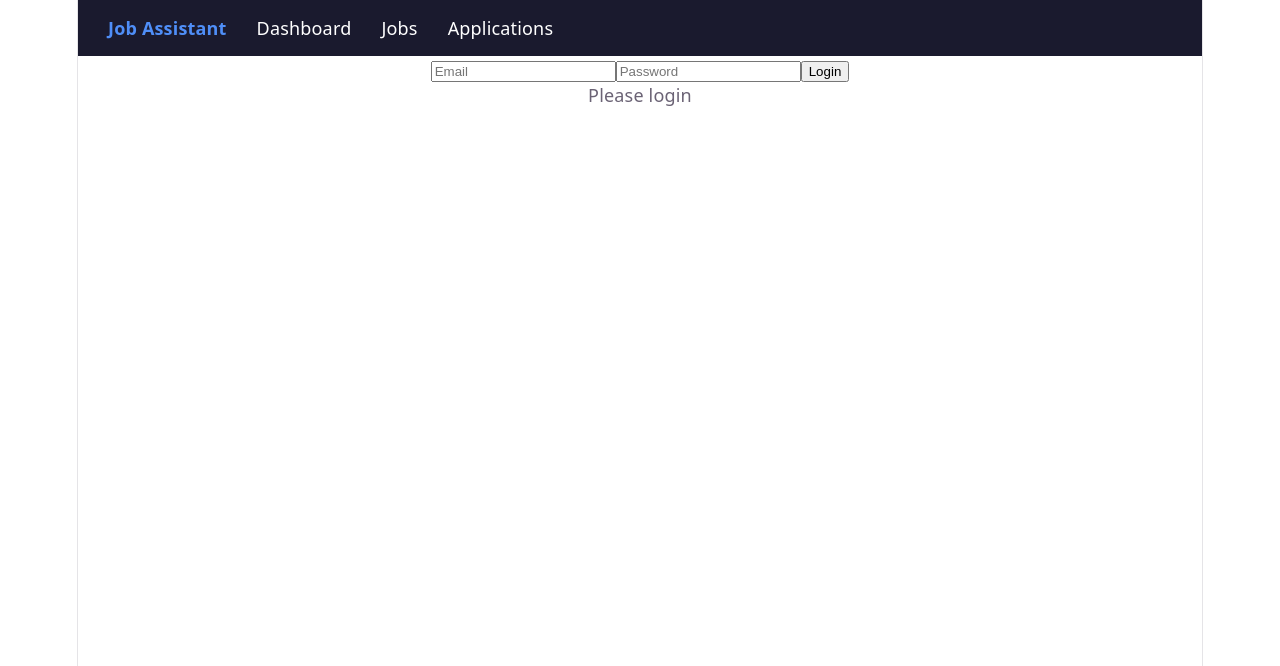
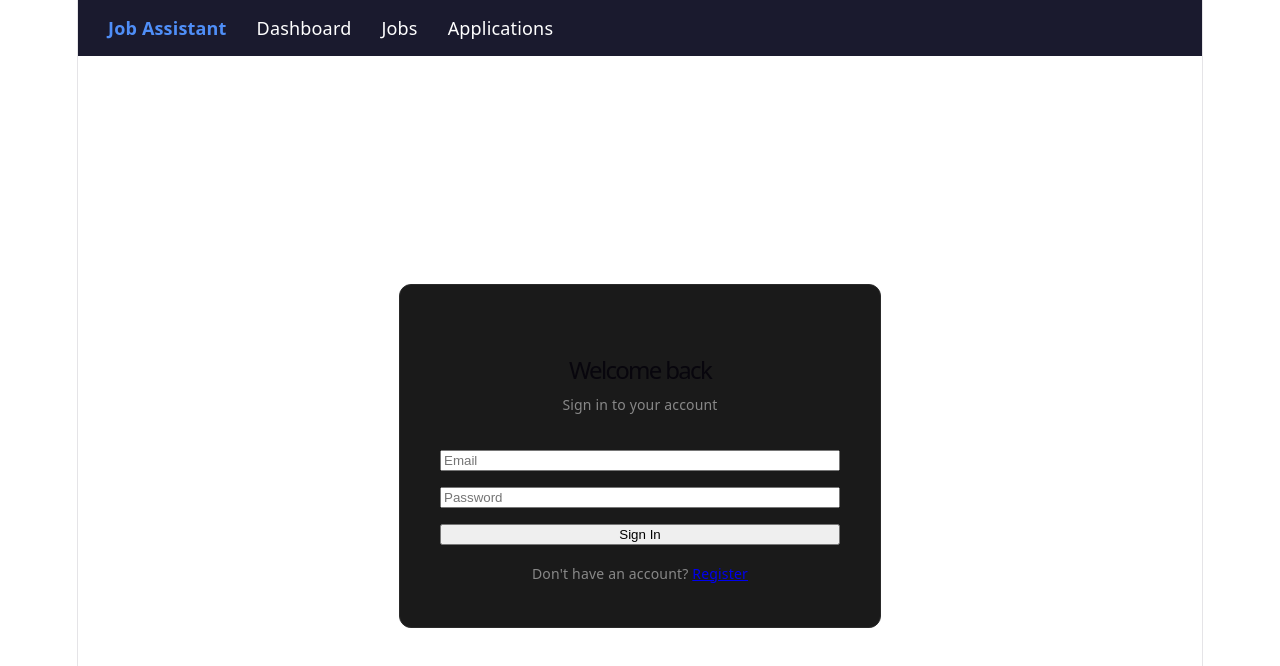
Before and after one commit to Yash-Annapure/job-assistant, a React app in the folder frontend/: page /login in a window 1280 px wide. Shown: the top 666 px of the page. Built offline with nearby package versions, Linux system fonts and the light colour scheme; the HTML template or start-up script is replaced by a standard one.

Commit message:
added UI styling for all pages

```diff
--- a/frontend/src/App.css
+++ b/frontend/src/App.css
@@ -1,184 +1,49 @@
-.counter {
-  font-size: 16px;
-  padding: 5px 10px;
-  border-radius: 5px;
-  color: var(--accent);
-  background: var(--accent-bg);
-  border: 2px solid transparent;
-  transition: border-color 0.3s;
-  margin-bottom: 24px;
-
-  &:hover {
-    border-color: var(--accent-border);
-  }
-  &:focus-visible {
-    outline: 2px solid var(--accent);
-    outline-offset: 2px;
-  }
+* {
+  margin: 0;
+  padding: 0;
+  box-sizing: border-box;
 }
 
-.hero {
-  position: relative;
-
-  .base,
-  .framework,
-  .vite {
-    inset-inline: 0;
-    margin: 0 auto;
-  }
-
-  .base {
-    width: 170px;
-    position: relative;
-    z-index: 0;
-  }
-
-  .framework,
-  .vite {
-    position: absolute;
-  }
-
-  .framework {
-    z-index: 1;
-    top: 34px;
-    height: 28px;
-    transform: perspective(2000px) rotateZ(300deg) rotateX(44deg) rotateY(39deg)
-      scale(1.4);
-  }
-
-  .vite {
-    z-index: 0;
-    top: 107px;
-    height: 26px;
-    width: auto;
-    transform: perspective(2000px) rotateZ(300deg) rotateX(40deg) rotateY(39deg)
-      scale(0.8);
-  }
+body {
+  background-color: #0f0f0f;
+  color: #e8e8e8;
+  font-family: -apple-system, BlinkMacSystemFont, 'Segoe UI', sans-serif;
+  font-size: 16px;
+  line-height: 1.6;
 }
 
-#center {
-  display: flex;
-  flex-direction: column;
-  gap: 25px;
-  place-content: center;
-  place-items: center;
-  flex-grow: 1;
-
-  @media (max-width: 1024px) {
-    padding: 32px 20px 24px;
-    gap: 18px;
-  }
+a {
+  color: #4f8ef7;
+  text-decoration: none;
 }
 
-#next-steps {
-  display: flex;
-  border-top: 1px solid var(--border);
-  text-align: left;
-
-  & > div {
-    flex: 1 1 0;
-    padding: 32px;
-    @media (max-width: 1024px) {
-      padding: 24px 20px;
-    }
-  }
-
-  .icon {
-    margin-bottom: 16px;
-    width: 22px;
-    height: 22px;
-  }
-
-  @media (max-width: 1024px) {
-    flex-direction: column;
-    text-align: center;
-  }
+input, textarea, select {
+  background-color: #1a1a1a;
+  border: 1px solid #2a2a2a;
+  color: #e8e8e8;
+  border-radius: 6px;
+  padding: 10px 14px;
+  font-size: 14px;
+  width: 100%;
+  outline: none;
+  transition: border-color 0.2s;
 }
 
-#docs {
-  border-right: 1px solid var(--border);
-
-  @media (max-width: 1024px) {
-    border-right: none;
-    border-bottom: 1px solid var(--border);
-  }
+input:focus, textarea:focus, select:focus {
+  border-color: #4f8ef7;
 }
 
-#next-steps ul {
-  list-style: none;
-  padding: 0;
-  display: flex;
-  gap: 8px;
-  margin: 32px 0 0;
-
-  .logo {
-    height: 18px;
-  }
-
-  a {
-    color: var(--text-h);
-    font-size: 16px;
-    border-radius: 6px;
-    background: var(--social-bg);
-    display: flex;
-    padding: 6px 12px;
-    align-items: center;
-    gap: 8px;
-    text-decoration: none;
-    transition: box-shadow 0.3s;
-
-    &:hover {
-      box-shadow: var(--shadow);
-    }
-    .button-icon {
-      height: 18px;
-      width: 18px;
-    }
-  }
-
-  @media (max-width: 1024px) {
-    margin-top: 20px;
-    flex-wrap: wrap;
-    justify-content: center;
-
-    li {
-      flex: 1 1 calc(50% - 8px);
-    }
-
-    a {
-      width: 100%;
-      justify-content: center;
-      box-sizing: border-box;
-    }
-  }
+button {
+  background-color: #4f8ef7;
+  color: white;
+  border: none;
+  border-radius: 6px;
+  padding: 10px 20px;
+  font-size: 14px;
+  cursor: pointer;
+  transition: background-color 0.2s;
 }
 
-#spacer {
-  height: 88px;
-  border-top: 1px solid var(--border);
-  @media (max-width: 1024px) {
-    height: 48px;
-  }
+button:hover {
+  background-color: #3a7ae0;
 }
-
-.ticks {
-  position: relative;
-  width: 100%;
-
-  &::before,
-  &::after {
-    content: '';
-    position: absolute;
-    top: -4.5px;
-    border: 5px solid transparent;
-  }
-
-  &::before {
-    left: 0;
-    border-left-color: var(--border);
-  }
-  &::after {
-    right: 0;
-    border-right-color: var(--border);
-  }
-}
--- a/frontend/src/components/LoginForm.jsx
+++ b/frontend/src/components/LoginForm.jsx
@@ -22,11 +22,41 @@ function LoginForm() {
         }
     }
     return (
-    <div>
-        <input onChange={(e) => setEmail(e.target.value)} placeholder="Email"/>
-        <input type="password" onChange={(e) => setPassword(e.target.value)} placeholder="Password"/>
-        <Button label="Login" onClick={handelLogin} />
-        {isLoggedIn ? <h1>WELCOME!</h1> : <p>Please login</p>}
+    <div style={{
+        minHeight: "100vh",
+        display: "flex",
+        alignItems: "center",
+        justifyContent: "center"
+    }}>
+        <div style={{
+            backgroundColor: "#1a1a1a",
+            border: "1px solid #2a2a2a",
+            borderRadius: "12px",
+            padding: "40px",
+            width: "400px"
+        }}>
+            <h1 style={{ marginBottom: "8px", fontSize: "24px" }}>Welcome back</h1>
+            <p style={{ color: "#888", marginBottom: "32px", fontSize: "14px" }}>
+                Sign in to your account
+            </p>
+            <div style={{ display: "flex", flexDirection: "column", gap: "16px" }}>
+                <input
+                    onChange={(e) => setEmail(e.target.value)}
+                    placeholder="Email"
+                    type="email"
+                />
+                <input
+                    type="password"
+                    onChange={(e) => setPassword(e.target.value)}
+                    placeholder="Password"
+                />
+                <Button label="Sign In" onClick={handelLogin} />
+                <p style={{ color: "#888", fontSize: "14px", textAlign: "center" }}>
+                    Don't have an account? <a href="/register">Register</a>
+                </p>
+                {isLoggedIn && <p style={{ color: "#4ade80", textAlign: "center" }}>✓ Logged in</p>}
+            </div>
+        </div>
     </div>
 )
 
--- a/frontend/src/components/RegisterForm.jsx
+++ b/frontend/src/components/RegisterForm.jsx
@@ -25,14 +25,36 @@ function RegisterForm(){
         }
     }
     return (
-        <div>
-            <input onChange={(e) => setUsername(e.target.value)} placeholder="Username"/>
-            <input onChange={(e) => setEmail(e.target.value)} placeholder="Email"/>
-            <input type="password" onChange={(e)=> setPassword(e.target.value)} placeholder="Password"/>
-            <Button lable = "Register" onClick={handelRegistration}/>
-            {registration ? <h1> Registration Successful</h1>: <p>Please register</p>}
+    <div style={{
+        minHeight: "100vh",
+        display: "flex",
+        alignItems: "center",
+        justifyContent: "center"
+    }}>
+        <div style={{
+            backgroundColor: "#1a1a1a",
+            border: "1px solid #2a2a2a",
+            borderRadius: "12px",
+            padding: "40px",
+            width: "400px"
+        }}>
+            <h1 style={{ marginBottom: "8px", fontSize: "24px" }}>Create account</h1>
+            <p style={{ color: "#888", marginBottom: "32px", fontSize: "14px" }}>
+                Start your job search journey
+            </p>
+            <div style={{ display: "flex", flexDirection: "column", gap: "16px" }}>
+                <input onChange={(e) => setUsername(e.target.value)} placeholder="Username"/>
+                <input onChange={(e) => setEmail(e.target.value)} placeholder="Email" type="email"/>
+                <input type="password" onChange={(e) => setPassword(e.target.value)} placeholder="Password"/>
+                <Button lable="Register" onClick={handelRegistration}/>
+                <p style={{ color: "#888", fontSize: "14px", textAlign: "center" }}>
+                    Already have an account? <a href="/login">Sign in</a>
+                </p>
+                {registration && <p style={{ color: "#4ade80", textAlign: "center" }}>✓ Registration successful</p>}
+            </div>
         </div>
-    )
+    </div>
+)
 }
 
 export default RegisterForm
--- a/frontend/src/pages/Dashboard.jsx
+++ b/frontend/src/pages/Dashboard.jsx
@@ -18,12 +18,49 @@ function Dashboard() {
 
 }, [])
 
-    return(
-         <div>
-            <h1>Welcome, {user ? user.username : "..."}</h1>
-            <button onClick={handleLogout}>Logout</button>
+    return (
+    <div style={{ maxWidth: "900px", margin: "60px auto", padding: "0 24px" }}>
+        <div style={{
+            backgroundColor: "#1a1a1a",
+            border: "1px solid #2a2a2a",
+            borderRadius: "12px",
+            padding: "40px",
+            marginBottom: "24px"
+        }}>
+            <h1 style={{ fontSize: "28px", marginBottom: "8px" }}>
+                Welcome back, {user ? user.username : "..."}  👋
+            </h1>
+            <p style={{ color: "#888", marginBottom: "32px" }}>
+                Here's your job search overview
+            </p>
+            <div style={{ display: "flex", gap: "16px" }}>
+                <a href="/jobs" style={{
+                    backgroundColor: "#4f8ef7",
+                    color: "white",
+                    padding: "10px 20px",
+                    borderRadius: "6px",
+                    fontSize: "14px"
+                }}>Search Jobs</a>
+                <a href="/applications" style={{
+                    backgroundColor: "#2a2a2a",
+                    color: "#e8e8e8",
+                    padding: "10px 20px",
+                    borderRadius: "6px",
+                    fontSize: "14px"
+                }}>My Applications</a>
+                <button onClick={handleLogout} style={{
+                    backgroundColor: "transparent",
+                    border: "1px solid #2a2a2a",
+                    color: "#888",
+                    padding: "10px 20px",
+                    borderRadius: "6px",
+                    fontSize: "14px",
+                    cursor: "pointer"
+                }}>Logout</button>
+            </div>
         </div>
-    )
+    </div>
+)
 }
 
 export default Dashboard
--- a/frontend/src/pages/Jobs.jsx
+++ b/frontend/src/pages/Jobs.jsx
@@ -22,24 +22,53 @@ function Jobs(){
         )
     return matchesLocation && matchesQuery
 })
+    return (
+    <div style={{ maxWidth: "900px", margin: "40px auto", padding: "0 24px" }}>
+        <h1 style={{ fontSize: "28px", marginBottom: "8px" }}>Find Jobs</h1>
+        <p style={{ color: "#888", marginBottom: "32px", fontSize: "14px" }}>
+             Include job type in your search e.g. "werkstudent python"
+        </p>
 
-
-    return (
-    <div>
-        <p> Tip: Include job type in your search e.g. "werkstudent python" or "junior data scientist"</p>
+        {/* Search Card */}
+        <div style={{
+            backgroundColor: "#1a1a1a",
+            border: "1px solid #2a2a2a",
+            borderRadius: "12px",
+            padding: "24px",
+            marginBottom: "24px",
+            display: "flex",
+            flexDirection: "column",
+            gap: "12px"
+        }}>
             <input onChange={(e) => setQuery(e.target.value)} placeholder="e.g. werkstudent python"/>
             <input onChange={(e) => setLocation(e.target.value)} placeholder="Location e.g. Berlin"/>
             <button onClick={handleSearch}>Search</button>
+        </div>
+
+        {/* Results */}
+        <div style={{ display: "flex", flexDirection: "column", gap: "16px" }}>
             {filteredJobs.length === 0 && jobs.length > 0 ? (
-            <p>No matching jobs found. Try different search terms.</p>
+                <p style={{ color: "#888" }}>No matching jobs found. Try different search terms.</p>
             ) : (
                 filteredJobs.map((job) => (
-                <div key={job.slug}>
-                    <h3>{job.title}</h3>
-                    <p>{job.company_name} — {job.location}</p>
+                    <div key={job.slug} style={{
+                        backgroundColor: "#1a1a1a",
+                        border: "1px solid #2a2a2a",
+                        borderRadius: "10px",
+                        padding: "20px 24px"
+                    }}>
+                        <h3 style={{ fontSize: "16px", marginBottom: "6px" }}>{job.title}</h3>
+                        <p style={{ color: "#888", fontSize: "14px" }}>{job.company_name} — {job.location}</p>
+                        <a href={job.url} target="_blank" rel="noreferrer" style={{
+                            display: "inline-block",
+                            marginTop: "12px",
+                            fontSize: "13px",
+                            color: "#4f8ef7"
+                        }}>View Job →</a>
                     </div>
                 ))
             )}
+        </div>
     </div>
 )
 }
```
Also changed, not shown: frontend/src/pages/Applications.jsx (+43 -14 lines). Lines whose indentation alone changed are shown as unchanged.
